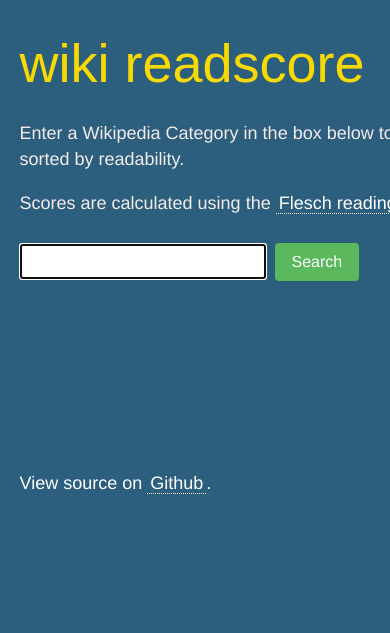
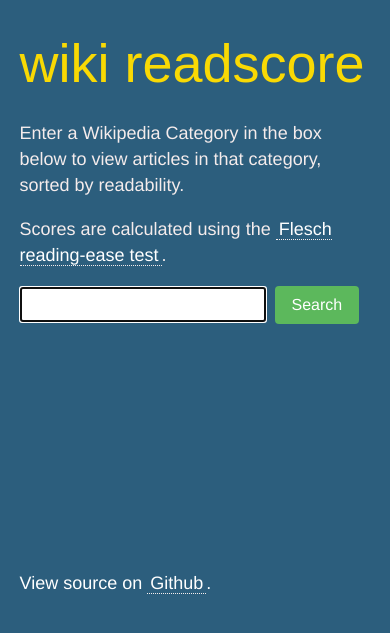
Before and after one commit to sarahg/wiki-readscore, a PHP site: page / in a window 390 px wide; the page is wider, and only the part inside the window is pictured. Shown: the top 633 px of that part. Run offline with PHP 8.4, Linux system fonts and the light colour scheme; some libraries are stand-ins or nearby versions; some web fonts are replaced.

Commit message:
Fix table for small width

```diff
--- a/css/readscore.css
+++ b/css/readscore.css
@@ -4,7 +4,6 @@
 
 body {
     background-color: #2C5E7D;
-    line-height: 300%;
     padding: 0;
     margin: 0;
     font-family: "Helvetica Neue", Helvetica, Arial, sans-serif;
@@ -24,7 +23,7 @@ p a:hover {
     border-radius: 2px;
 }
 .main.wrapper {
-    min-height: 300px;
+    min-height: 400px;
 }
 h1 {
     font-family: 'Candal', sans-serif;
@@ -50,6 +49,7 @@ p, label {
     width: 620px;
     line-height: 26px;
     margin: 0 0 1em 0;
+    max-width: 90%;
 }
 #wiki-category {
     padding: 5px;
@@ -70,6 +70,12 @@ p, label {
     color: #222;
     width: 80%;
     border-radius: 5px;
+}
+@media (max-width: 600px) {
+    .results .wrapper {
+        padding: 0;
+        width: 100%;
+    }
 }
 
 /* ==========================================================================
```
